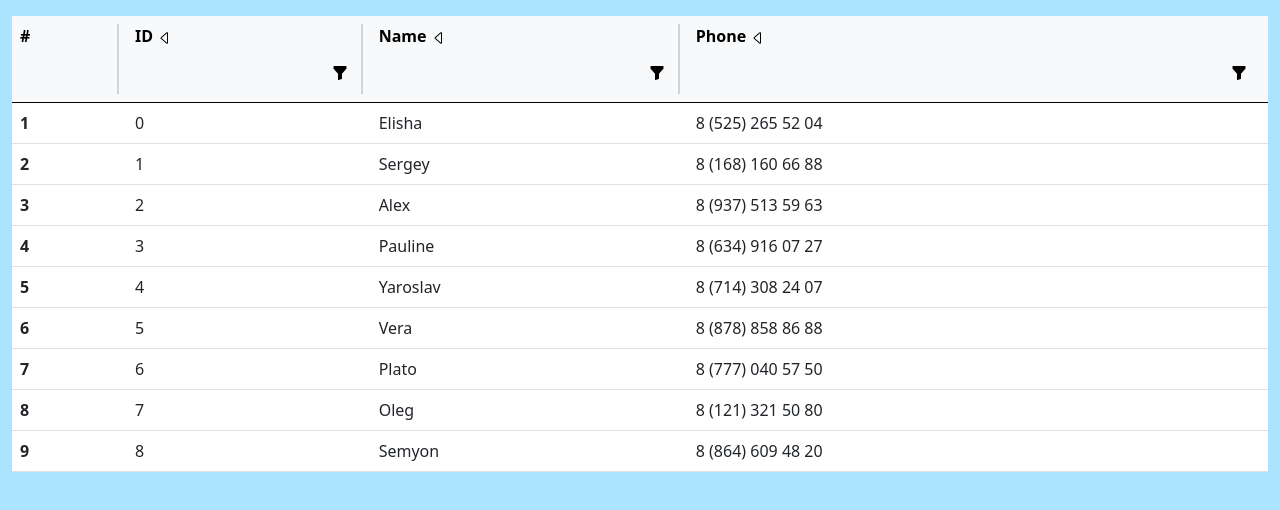
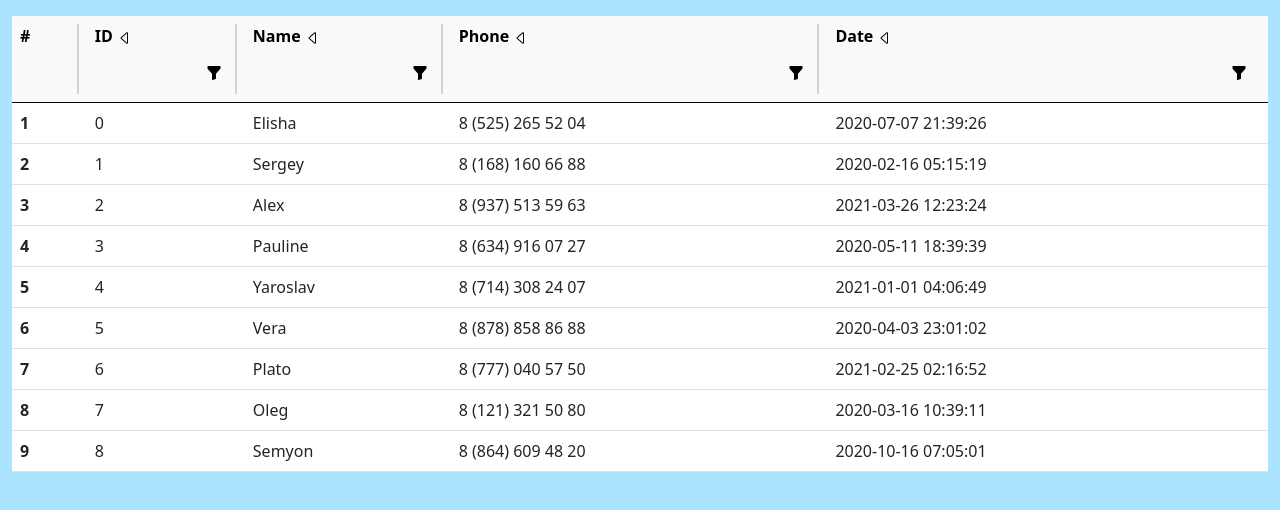
Before and after one commit to Oleg-Demin/Table, a React (Create React App) app: page / in a window 1280 px wide. Shown: the top 510 px of the page. Built offline with nearby package versions, Linux system fonts and the light colour scheme.

Commit message:
Add files via upload

```diff
--- a/src/App.js
+++ b/src/App.js
@@ -1,55 +1,64 @@
-import React, {useState} from 'react';
+import React, {Component} from 'react';
 import Table from './table/table.js';
+import dataJson from './data/data.json'
 
 
-function App() {
+class App extends Component {
 
-  const jsonData = require('./data/data.json');
-  const [data, setData] = useState(jsonData);
+  state = {
+    data: dataJson,
+    direction: 1,
+    nameField: ''
+  }
 
-  const [direction, setDirection] = useState(1); //asc
-  const [nameField, setNameField] = useState('');
-
-  // Сортировка данных
-  const sortData = (field) => {
+  sortData = (field) => {
+    const copyData = this.state.data.concat();
+    const copyDirection = this.state.direction;
+    const nameField = this.state.nameField;
 
     if (field === '#'){
-      setData(jsonData);
-      setNameField(field)
-      setDirection(1) //asc
+      this.setState({
+        data: dataJson,
+        direction: 1,
+        nameField: field
+      })
       return;
     }
 
-    const copyData = data.concat();
     if (field === nameField){
       copyData.sort(
-        (a, b) => {return a[field] > b[field] ? direction : -direction}
+        (a, b) => {return a[field] > b[field] ? copyDirection : -copyDirection}
       )
-
-      setDirection(-direction);
+      this.setState({
+        data: copyData,
+        direction: -copyDirection,
+        nameField: field
+      })
     } else {
       copyData.sort(
         (a, b) => {return a[field] > b[field] ? 1 : -1}
       )
-
-      setDirection(-1);
+      this.setState({
+        data: copyData,
+        direction: -1,
+        nameField: field
+      })
     }
-
-    setData(copyData);
-    setNameField(field)
   }
 
-
-  return (
-    <div className="container-xxl">
-        <Table
-          data={data}
-          sortData={sortData}
-          direction={direction}
-          nameField={nameField}
-        />
-    </div>
-  );
+  render() {
+    return (
+      <div className="container-xxl">
+          <Table
+            data={this.state.data}
+            sortData={this.sortData}
+            direction={this.state.direction}
+            nameField={this.state.nameField}
+          />
+      </div>
+    );
+  }
 }
 
+
 export default App;
--- a/src/data/data.json
+++ b/src/data/data.json
@@ -1,11 +1,11 @@
 [
-    {"id":0, "name":"Elisha", "phone": "8 (525) 265 52 04"},
-    {"id":1, "name":"Sergey", "phone": "8 (168) 160 66 88"},
-    {"id":2, "name":"Alex", "phone": "8 (937) 513 59 63"},
-    {"id":3, "name":"Pauline", "phone": "8 (634) 916 07 27"},
-    {"id":4, "name":"Yaroslav", "phone": "8 (714) 308 24 07"},
-    {"id":5, "name":"Vera", "phone": "8 (878) 858 86 88"},
-    {"id":6, "name":"Plato", "phone": "8 (777) 040 57 50"},
-    {"id":7, "name":"Oleg", "phone": "8 (121) 321 50 80"},
-    {"id":8, "name":"Semyon", "phone": "8 (864) 609 48 20"}
+    {"id":0, "name": "Elisha", "phone": "8 (525) 265 52 04", "date": "2020-07-07 21:39:26"},
+    {"id":1, "name": "Sergey", "phone": "8 (168) 160 66 88", "date": "2020-02-16 05:15:19"},
+    {"id":2, "name": "Alex", "phone": "8 (937) 513 59 63", "date": "2021-03-26 12:23:24"},
+    {"id":3, "name": "Pauline", "phone": "8 (634) 916 07 27", "date": "2020-05-11 18:39:39"},
+    {"id":4, "name": "Yaroslav", "phone": "8 (714) 308 24 07", "date": "2021-01-01 04:06:49"},
+    {"id":5, "name": "Vera", "phone": "8 (878) 858 86 88", "date": "2020-04-03 23:01:02"},
+    {"id":6, "name": "Plato", "phone": "8 (777) 040 57 50", "date": "2021-02-25 02:16:52"},
+    {"id":7, "name": "Oleg", "phone": "8 (121) 321 50 80", "date": "2020-03-16 10:39:11"},
+    {"id":8, "name": "Semyon", "phone": "8 (864) 609 48 20", "date": "2020-10-16 07:05:01"}
 ]
--- a/src/index.js
+++ b/src/index.js
@@ -1,18 +1,13 @@
 import React from 'react';
 import ReactDOM from 'react-dom';
 import App from './App';
-import reportWebVitals from './reportWebVitals';
 import 'bootstrap/dist/css/bootstrap.css'
-// import '.date/date.json'
 
-ReactDOM.render(
-  <React.StrictMode>
-    <App />
-  </React.StrictMode>,
-  document.getElementById('root')
-);
+// ReactDOM.render(
+//   <React.StrictMode>
+//     <App />
+//   </React.StrictMode>,
+//   document.getElementById('root')
+// );
 
-// If you want to start measuring performance in your app, pass a function
-// to log results (for example: reportWebVitals(console.log))
-// or send to an analytics endpoint. Learn more: https://bit.ly/CRA-vitals
-reportWebVitals();
+ReactDOM.render(<App />, document.getElementById('root'));
--- a/src/table/table.js
+++ b/src/table/table.js
@@ -3,31 +3,22 @@ import caretUp from '../assets/caret-up-fill.svg';
 import caretLeft from '../assets/caret-left.svg';
 import funnel from '../assets/funnel-fill.svg';
 import SearchElement from '../search/search.js';
-import React, {useState} from 'react';
+import React, { Component } from 'react';
 import './table.css'
 
 
-const Table = ({data, sortData, direction, nameField}) => {
-
-    const [searchElement, setSearchElement] = useState('');
-    const [indexElement, setIndexElement] = useState('');
-
-    const [searchText, setSearchText] = useState('')
-    const [indexFiltered, setIndexFiltered] = useState('')
-
-    const onSearchText = (text) => {
-        setSearchText(text);
-    }
-
-    const onIndexFiltered = (text) => {
-        setIndexFiltered(text)
+class Table extends Component {
+    state = {
+        searchElement: null,
+        indexElement: '',
+        searchText: '',
+        indexFiltered: ''
     }
 
     // Метод создание стрелки "направления фильтрации"
-    const caret = (index) =>{
-
-        if (nameField === index){
-            if (direction === -1){
+    caret = (index) =>{
+        if (this.props.nameField === index){
+            if (this.props.direction === -1){
                 return(<img src={caretUp} alt="Up"/>);
             } else {
                 return(<img src={caretDown} alt="Down"/>);
@@ -38,39 +29,55 @@ const Table = ({data, sortData, direction, nameField}) => {
     }
 
     // Создание поля ввода
-    const creatingInput = (index) => {
-        if (index === indexElement) {
-            setSearchElement('');
-            setIndexElement('');
-            setSearchText('');
+    setSearchText = searchText => {
+        this.setState({searchText})
+    }
+
+    setIndexFiltered = indexFiltered => {
+        this.setState({indexFiltered})
+    }
+
+    creatingInput = (index) => {
+        if (index === this.state.indexElement) {
+            this.setState({
+                searchElement: null,
+                indexElement: '',
+                searchText: ''
+            })
         } else {
-            setSearchElement(<SearchElement onSearchText={onSearchText} index={index} onIndexFiltered={onIndexFiltered}/>);
-            setIndexElement(index);
-            setSearchText('');
+            this.setState({
+                searchElement: <SearchElement
+                    setSearchText={this.setSearchText}
+                    index={index}
+                    setIndexFiltered={this.setIndexFiltered}
+                    />,
+                indexElement: index,
+                searchText: ''
+            })
         }
     }
 
-    // Вывод (показ) поля ввода в таблице
-    const viewInput = (index) => {
-        if (index === indexElement) {
-            return searchElement;
+    // Вывод (показ) поля вода в таблице
+    viewInput = (index) => {
+        if (index === this.state.indexElement) {
+            return this.state.searchElement;
         }
     }
 
     // Фильтрация значений на основании того, что было записано в input
-    const getFilteredDate = (index) => {
-      if (indexElement !== indexFiltered) {
-        return data;
+    getFilteredDate = (index) => {
+      if (this.state.indexElement !== this.state.indexFiltered) {
+        return this.props.data;
       } else {
-        return data.filter(
-            item => String(item[index]).toLowerCase().includes(searchText.toLowerCase())
+        return this.props.data.filter(
+            item => String(item[index]).toLowerCase().includes(this.state.searchText.toLowerCase())
         )
       }
     }
 
-    const filteredData = getFilteredDate(indexFiltered);
+    render() {
 
-    // Возврат таблицы
+        const filteredData = this.getFilteredDate(this.state.indexFiltered);
         var i = 1;
         return(
             <div>
@@ -78,16 +85,16 @@ const Table = ({data, sortData, direction, nameField}) => {
                     <thead className="table-light">
                         <tr>
                             <th>
-                            <div className="stick height" onClick={()=> {sortData('#');}}><span>#</span></div>
+                                <div className="stick height" onClick={()=> {this.props.sortData('#');}}><span>#</span></div>
                             </th>
                             <th>
                                 <div className="stick height">
-                                <div onClick={()=> {sortData('id');}}>ID {caret('id')}</div>
+                                    <div onClick={()=> {this.props.sortData('id');}}>ID {this.caret('id')}</div>
                                     <div className="d-flex justify-content-end mt-1">
-                                    {viewInput('id')}
+                                        {this.viewInput('id')}
                                         <button type="button"
                                             className="btn btn-outline-light"
-                                        onClick={() => creatingInput('id')}
+                                            onClick={() => this.creatingInput('id')}
                                             >
                                             <img src={funnel} alt="funnel"/>
                                         </button>
@@ -96,12 +103,26 @@ const Table = ({data, sortData, direction, nameField}) => {
                             </th>
                             <th>
                                 <div className="stick height">
-                                <div onClick={()=> {sortData('name');}}>Name {caret('name')}</div>
+                                    <div onClick={()=> {this.props.sortData('name');}}>Name {this.caret('name')}</div>
                                     <div className="d-flex justify-content-end mt-1">
-                                    {viewInput('name')}
+                                        {this.viewInput('name')}
                                         <button type="button"
                                             className="btn btn-outline-light"
-                                        onClick={() => creatingInput('name')}
+                                            onClick={() => this.creatingInput('name')}
+                                            >
+                                            <img src={funnel} alt="funnel"/>
+                                        </button>
+                                    </div>
+                                </div>
+                            </th>
+                            <th>
+                                <div className="stick height">
+                                    <div onClick={()=> {this.props.sortData('phone');}}>Phone {this.caret('phone')}</div>
+                                    <div className="d-flex justify-content-end mt-1">
+                                        {this.viewInput('phone')}
+                                        <button type="button"
+                                            className="btn btn-outline-light"
+                                            onClick={() => this.creatingInput('phone')}
                                             >
                                             <img src={funnel} alt="funnel"/>
                                         </button>
@@ -110,12 +131,12 @@ const Table = ({data, sortData, direction, nameField}) => {
                             </th>
                             <th>
                                 <div className="height">
-                                <div onClick={()=> {sortData('phone');}}>Phone {caret('phone')}</div>
+                                    <div onClick={()=> {this.props.sortData('date');}}>Date {this.caret('date')}</div>
                                     <div className="d-flex justify-content-end mt-1">
-                                    {viewInput('phone')}
+                                        {this.viewInput('date')}
                                         <button type="button"
                                             className="btn btn-outline-light"
-                                        onClick={() => creatingInput('phone')}
+                                            onClick={() => this.creatingInput('date')}
                                             >
                                             <img src={funnel} alt="funnel"/>
                                         </button>
@@ -131,6 +152,7 @@ const Table = ({data, sortData, direction, nameField}) => {
                                 <td>{item.id}</td>
                                 <td>{item.name}</td>
                                 <td>{item.phone}</td>
+                                <td>{item.date}</td>
                             </tr>
                         ))}
                     </tbody>
@@ -138,5 +160,7 @@ const Table = ({data, sortData, direction, nameField}) => {
             </div>
         )
     }
+}
+
 
 export default Table;
```
Also changed, not shown: src/search/search.js (+19 -16 lines). Lines whose indentation alone changed are shown as unchanged.
